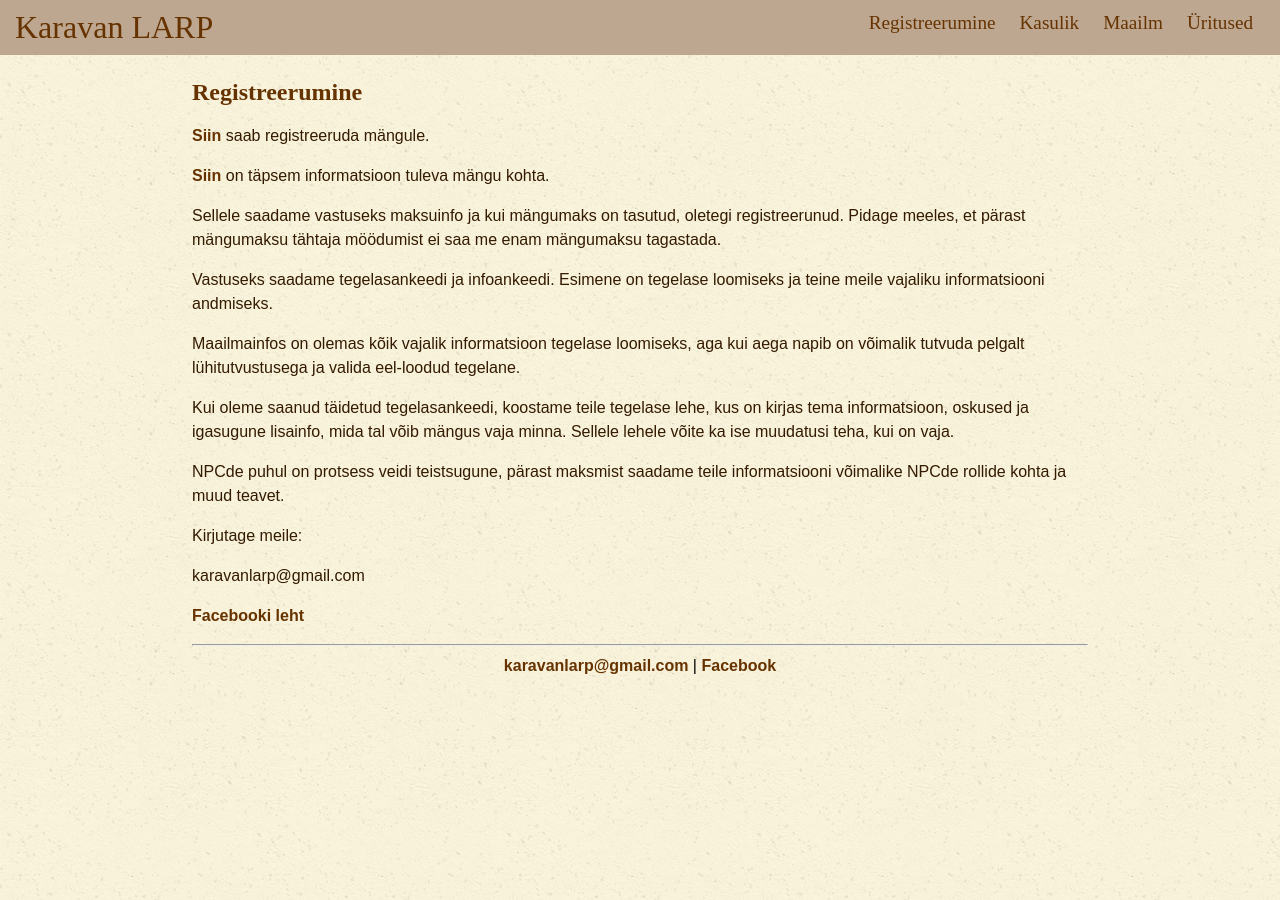
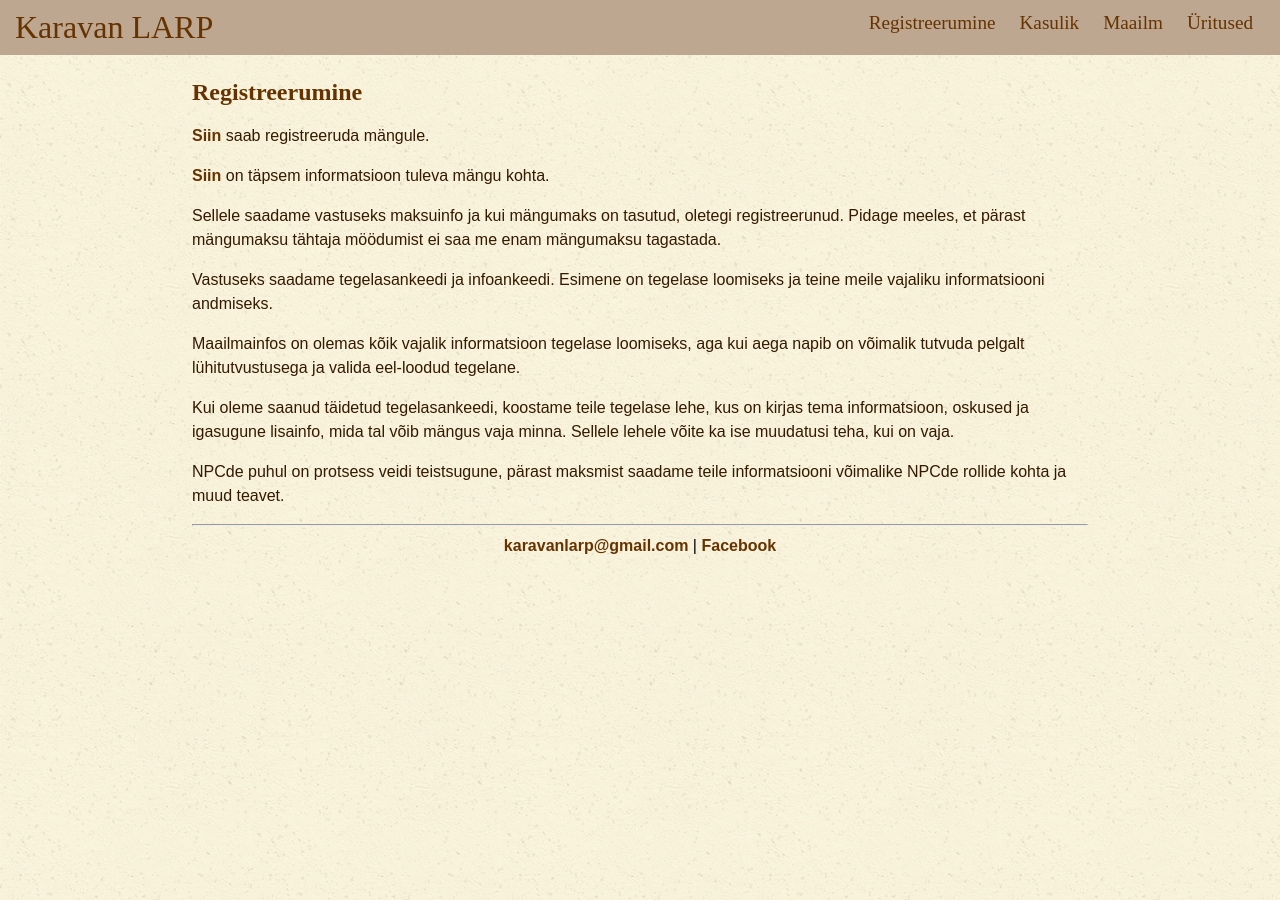
Before and after one commit to karavanlarp/karavanlarp.github.io, a Jekyll site: the page built from est/reg/registration.md, in a window 1280 px wide. Built offline with Jekyll 4.4.1, drawn with Linux system fonts in a browser that asks for light colours; some web fonts are replaced.

Commit message:
remove contacy from reg pages as we have footer now

```diff
--- a/est/reg/registration.md
+++ b/est/reg/registration.md
@@ -17,9 +17,3 @@ Maailmainfos on olemas kõik vajalik informatsioon tegelase loomiseks, aga kui a
 Kui oleme saanud täidetud tegelasankeedi, koostame teile tegelase lehe, kus on kirjas tema informatsioon, oskused ja igasugune lisainfo, mida tal võib mängus vaja minna. Sellele lehele võite ka ise muudatusi teha, kui on vaja.
 
 NPCde puhul on protsess veidi teistsugune, pärast maksmist saadame teile informatsiooni võimalike NPCde rollide kohta ja muud teavet.
-
-Kirjutage meile:
-
-karavanlarp@gmail.com
-
-[Facebooki leht](https://www.facebook.com/KaravanLARP/)
```
Also changed, not shown: eng/reg/registration.md (+0 -6 lines).
